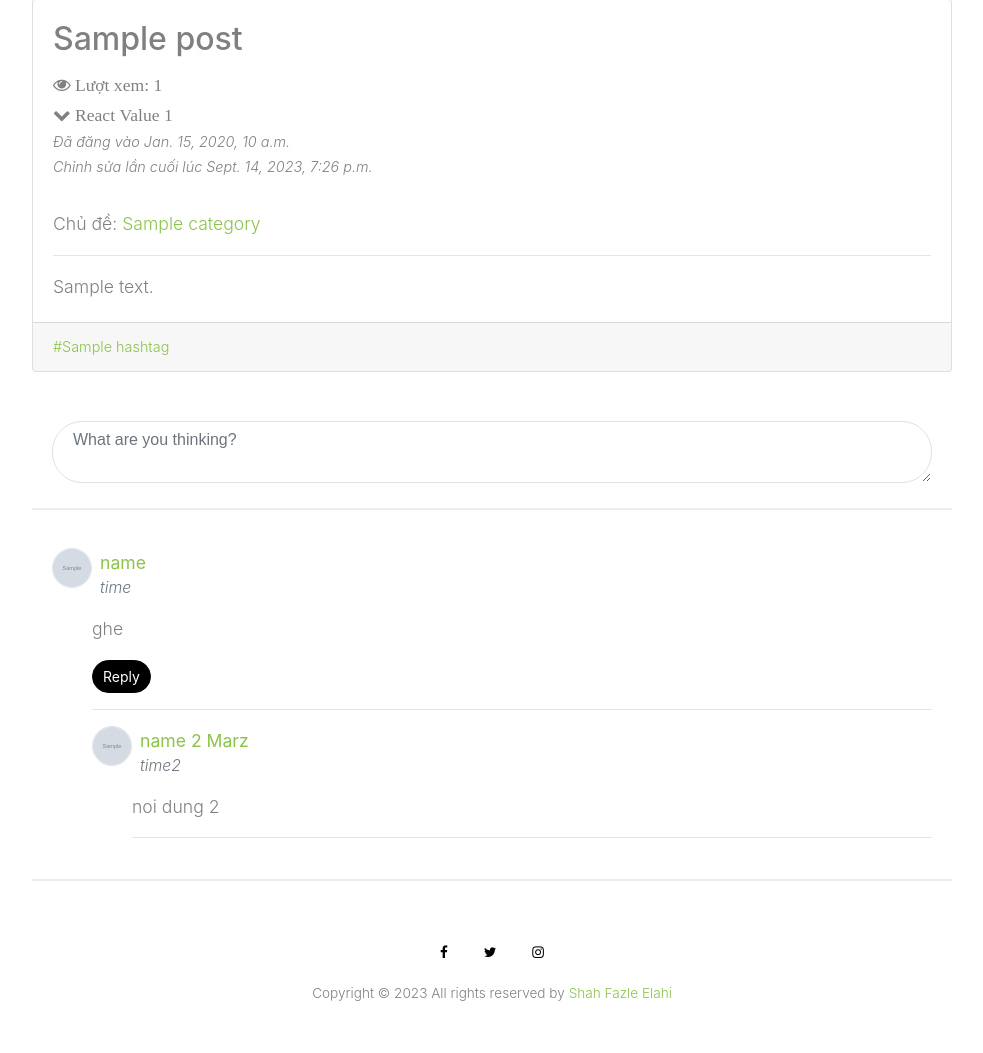
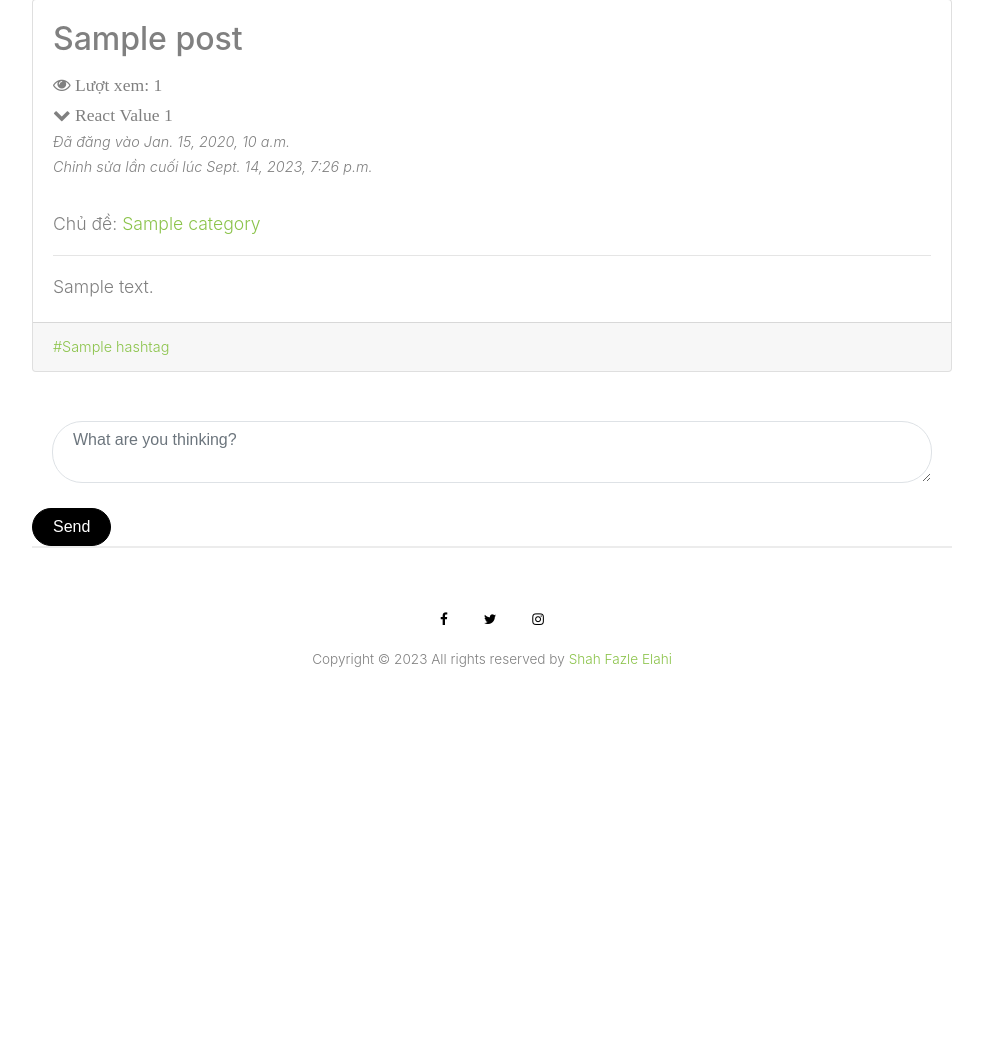
Before and after one commit to tuyenldhust/hn_python_naitei19-infor_sharing_forum, a Django app: page /post/1 in a window 1280 px wide. Shown: the part 344-1397 px from the top of the page, without its empty margins (148-1131 px from the left). After the commit the page ends 1011 px from the top, so only its background shows below. Run offline with Django 4.2, Linux system fonts and the light colour scheme; a user stored in the database is signed in; tables that the repository leaves empty hold one stand-in row (values such as "Sample post"); grey boxes marked "Sample" are stand-in pictures; some libraries are stand-ins or nearby versions; some web fonts are replaced.

Commit message:
Task 67489 + 67570: Tao template va code chuc nang binh luan

```diff
--- a/app/templates/comment.html
+++ b/app/templates/comment.html
@@ -2,54 +2,105 @@
 <div class="container">
     <div class="row justify-content-center">
         <div class="col-md-10">
+            <!-- Comment form -->
+            {% if user.is_authenticated %}
             <div class="panel">
-                <div class="panel-body">
-                    <textarea class="form-control border" rows="2" placeholder="{% trans 'What are you thinking?' %}"></textarea>
-                </div>
+                <form method="POST" action="{% url 'comment' %}">
+                    {% csrf_token %}
+                    <input type="hidden" name="post_id" value="{{post.id}}">
+                    <input type="hidden" name="parent_id" value="-1">
+                    <div class="panel-body"> <textarea class="form-control border" rows="2"
+                            placeholder="{% trans 'What are you thinking?' %}" name="comment_content"></textarea> </div>
+                    <div class="panel-footer">
+                        <button type="submit" class="btn" id="submitBtn">{% trans 'Send' %}</button>
+                    </div>
+                </form>
             </div>
+
+            {% endif %}
+
+            <!-- Father comment -->
+            {% if comments_tree %}
+            {% for comment_father in comments_tree %}
             <div class="panel">
                 <div class="panel-body">
                     <div class="media-block">
                         <a class="media-left" href="#">
                             <img src="{{author.avatar_link}}" class="rounded-circle object-fit-cover border"
-                                 alt="avatar"
-                                 width="40px" height="40px">
+                                alt="avatar" width="40px" height="40px">
                         </a>
                         <div class="media-body">
                             <div class="mar-btm ml-2">
-                                <a href="#" class="btn-link text-semibold media-heading box-inline">name</a>
-                                <p class="text-muted text-sm"><i>time</i>
+                                <a href="#"
+                                    class="btn-link text-semibold media-heading box-inline">{{comment_father.user.username}}</a>
+                                <p class="text-muted text-sm"><i>{{comment_father.updated_at}}
+                                    {% if comment_father.is_edited == True %}
+                                    - {% trans "Edited" %}
+                                    {% endif %}
+                                </i>
                                 </p>
                             </div>
-                            <p>ghe</p>
+                            <p>{{comment_father.content}}</p>
+                            <!-- Reply father's comment button -->
+                            {% if user.is_authenticated %}
                             <div class="pad-ver">
-                                <a class="btn btn-sm btn-default btn-hover-primary" href="#">{% trans "Reply" %}</a>
+                                <a class="btn btn-sm btn-default btn-hover-primary" href="#"
+                                onclick="handleReplyClick({{comment_father.id}})">{% trans "Reply" %}</a>
                             </div>
+                            {% endif %}
                             <hr>
 
-                            <!-- Comments: Raw FE preview-->
-                            <div>
-
+                            <!-- Child comment -->
+                            {% if comment_father.child %}
+                            {% for comment_child in comment_father.child %}
+                            <div id="comment-child-{{comment_child.id}}">
                                 <div class="media-block">
                                     <a class="media-left" href="#">
                                         <img src="{{author.avatar_link}}" class="rounded-circle object-fit-cover border"
-                                             alt="avatar" width="40px" height="40px">
+                                            alt="avatar" width="40px" height="40px">
                                     </a>
                                     <div class="media-body">
                                         <div class="mar-btm ml-2">
-                                            <a href="#" class="btn-link text-semibold media-heading box-inline">name 2
-                                                Marz</a>
-                                            <p class="text-muted text-sm"><i>time2</i></p>
+                                            <a href="#"
+                                                class="btn-link text-semibold media-heading box-inline">{{comment_child.user.username}}</a>
+                                            <p class="text-muted text-sm"><i>{{comment_child.updated_at}}
+                                                {% if comment_child.is_edited == True %}
+                                                - {% trans "Edited" %}
+                                                {% endif %}
+                                            </i>
+                                            </p>
                                         </div>
-                                        <p>noi dung 2</p>
+                                        <p>{{comment_child.content}}</p>
                                         <hr>
                                     </div>
                                 </div>
+                            </div>
+                            {% endfor %}
+                            {% endif %}
+                            <!-- Reply father's comment form -->
+                            <div class="reply-form d-none" id="reply-form-{{comment_father.id}}">
+
+                                <!-- Form trả lời -->
+                                <form method="POST" action="{% url 'comment' %}">
+                                    {% csrf_token %}
+                                    <input type="hidden" name="post_id" value="{{post.id}}">
+                                    <input type="hidden" name="parent_id" value="{{comment_father.id}}">
+                                    <div class="form-group">
+                                        <textarea class="form-control border" rows="2"
+                                            placeholder="{% trans 'Reply comment' %}" name="comment_content"></textarea>
+                                    </div>
+
+                                    <button type="submit" class="btn btn-primary pad-ver">
+                                        {% trans "Send" %}
+                                    </button>
+                                </form>
                             </div>
                         </div>
                     </div>
                 </div>
             </div>
+            {% endfor %}
+            {% endif %}
         </div>
     </div>
 </div>
--- a/app/urls.py
+++ b/app/urls.py
@@ -9,4 +9,5 @@ urlpatterns = [
     path('post/<int:primary_key>', views.post_detail_view, name="post_detail"),
     path('post/<int:primary_key>/edit', views.edit_post_view, name="edit_post"),
     path('post/<int:primary_key>/delete', views.delete_post_view, name="delete_post"),
+    path('comment/', views.comment, name="comment"),
 ]
--- a/app/views.py
+++ b/app/views.py
@@ -5,9 +5,10 @@ from django.shortcuts import render, get_object_or_404, redirect
 from django.urls import reverse_lazy
 from django.views.generic import CreateView
 from django.utils.translation import gettext_lazy as _
+from django.contrib import messages
 
 from .forms import PostForm
-from .models import Post, HashTag, CustomUser, Follow, PostReaction, Bookmark
+from .models import Post, HashTag, CustomUser, Follow, PostReaction, Bookmark, Comment
 
 from django.views import generic
 from django.db.models import Q
@@ -46,7 +47,6 @@ class PostCreate(CreateView):
 
     def get_success_url(self):
         return reverse_lazy('post_detail', kwargs={'primary_key': self.object.pk})
-
 
 def get_paginated_object_list(paginator, page):
     try:
@@ -127,6 +127,14 @@ def post_detail_view(request, primary_key):
         is_following = Follow.objects.filter(follower=request.user, followed=post.user).exists()
         is_owner = request.user == post.user
 
+    # Load comments
+    comments = Comment.objects.filter(post=post).order_by('-updated_at')
+    comments_tree = {comment for comment in comments if comment.parent.pk == -1}
+
+    for comment in comments_tree:
+        comment.child = {child for child in comments if child.parent.pk == comment.pk}
+
+
     return render(request, 'post_detail.html', context={
         'post': post,
         'author': post.user,
@@ -140,6 +148,7 @@ def post_detail_view(request, primary_key):
         'is_bookmarked': is_bookmarked,
         'is_following': is_following,
         'is_owner': is_owner,
+        'comments_tree': comments_tree,
     })
 
 
@@ -186,3 +195,22 @@ def delete_post_view(request, primary_key):
     post.status = 2
     post.save()
     return redirect('home')
+
+def comment(request):
+    if request.method == 'POST':
+        post_id = request.POST.get('post_id')
+        content = request.POST.get('comment_content')
+
+        if content is None or content == '':
+            messages.error(request, _('Nội dung bình luận không được để trống!'))
+            return redirect('post_detail', primary_key=post_id)
+
+        parent_id = request.POST.get('parent_id')
+
+        post = get_object_or_404(Post, pk=post_id)
+
+        parent = get_object_or_404(Comment, pk=parent_id)
+
+        comment = Comment.objects.create(user=request.user, post=post, parent=parent, content=content, is_edited=False)
+
+    return redirect('post_detail', primary_key=post_id)
--- a/static/user_layout/js/main.js
+++ b/static/user_layout/js/main.js
@@ -350,3 +350,22 @@ jQuery(document).ready(function($) {
     });
 
 })(jQuery);
+
+$(document).ready(function () {
+    var textarea = $('textarea');
+    var submitBtn = $('#submitBtn');
+    textarea.on('input', function () {
+        if (textarea.val()) {
+            submitBtn.attr('class', 'btn btn-success');
+            submitBtn.prop('disabled', false);
+        } else {
+            submitBtn.attr('class', 'btn');
+            submitBtn.prop('disabled', true);
+        }
+    });
+
+    window.handleReplyClick = function (comment_father_id) {
+        var replyForm = $(`#reply-form-${comment_father_id}`);
+        replyForm.removeClass('d-none');
+    }
+});
```
Also changed, not shown: app/templates/search-post.html (+6 -2 lines), account/locale/vi/LC_MESSAGES/django.po, app/locale/vi/LC_MESSAGES/django.po, customadmin/locale/vi/LC_MESSAGES/django.po.
